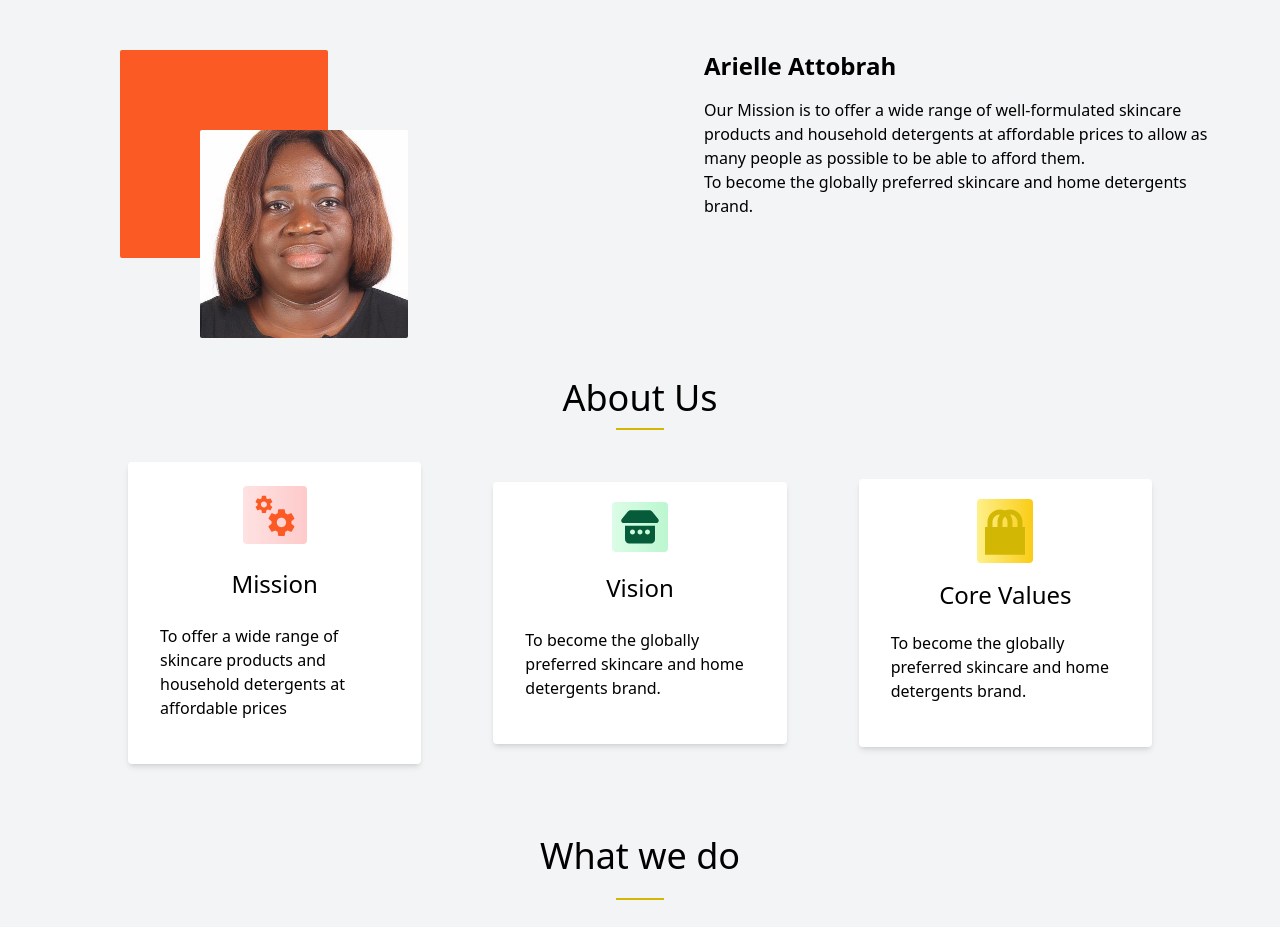
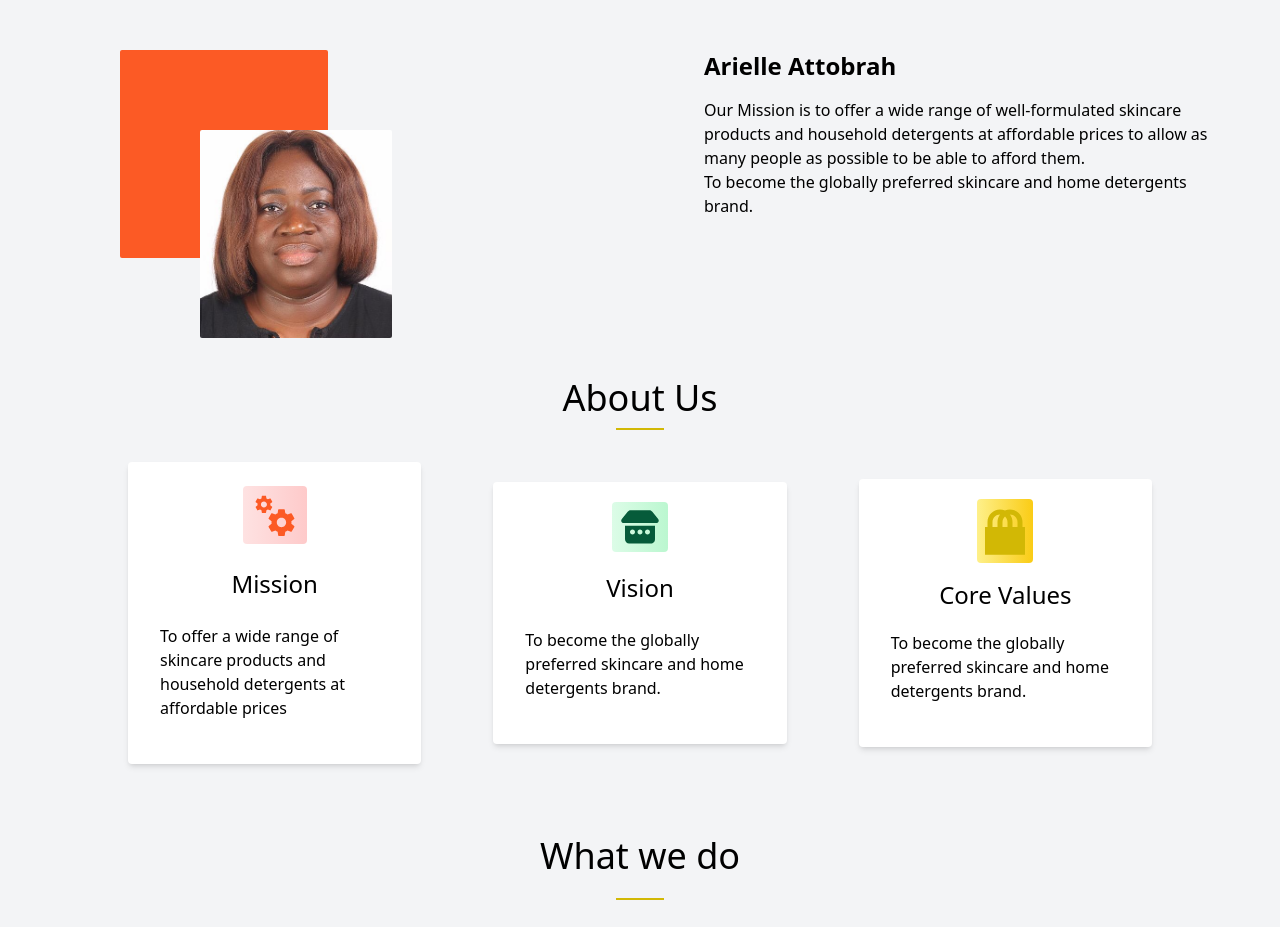
Before and after one commit to elokai-Codelabs/FMN-WEBSITE, a plain HTML site: page index.html in a window 1280 px wide. Shown: the part 900-1827 px from the top of the page. Drawn offline with nearby package versions, Linux system fonts and the light colour scheme.

Commit message:
I completed the project

```diff
--- a/index.html
+++ b/index.html
@@ -171,7 +171,7 @@
             <div class="relative">
               <div class="w-52 h-52 rounded-sm bg-[#FC5A25]"></div>
               <div
-                class="absolute rounded-sm top-20 left-20 bg-[url('img/ceo.jpg')] bg-cover bg-center w-52 h-52"
+                class="absolute rounded-sm top-20 left-20 bg-[url('img/ceo.jpg')] bg-cover bg-center w-48 h-52"
               ></div>
             </div>
           </div>
```
